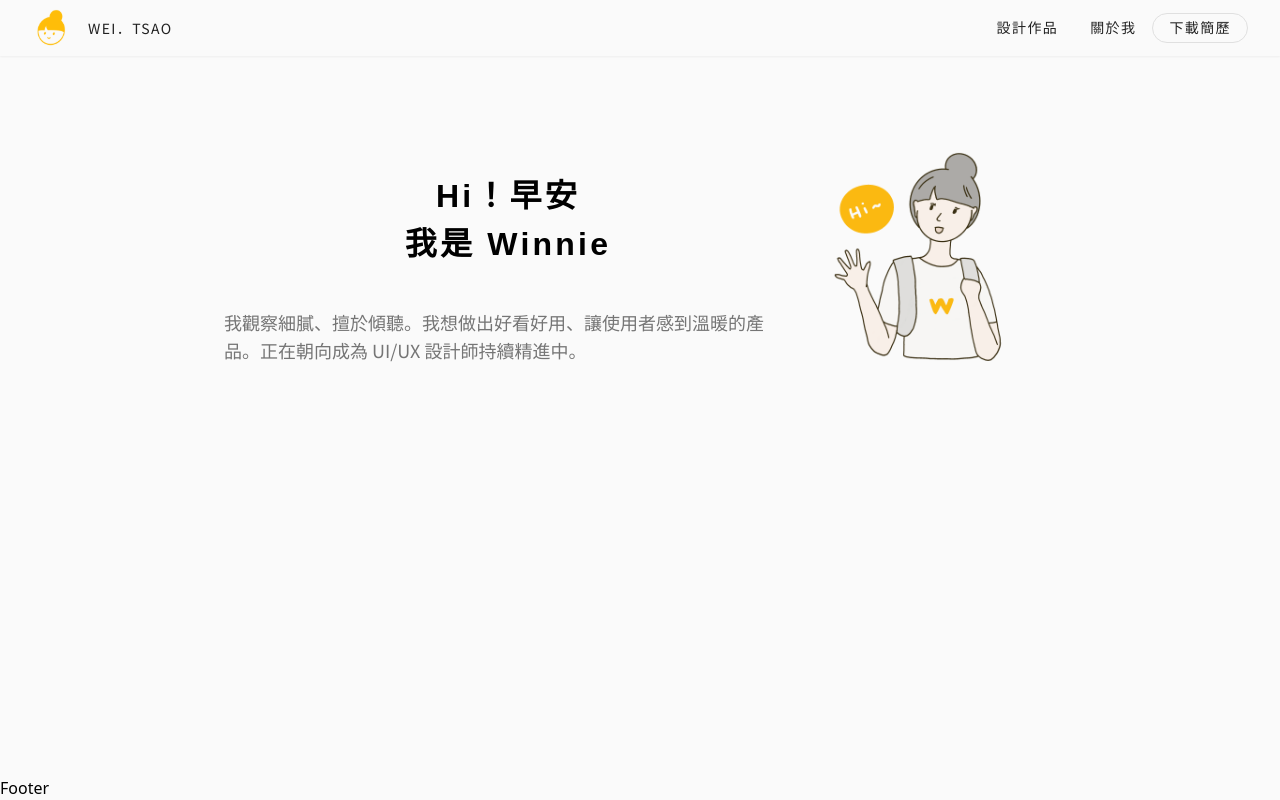
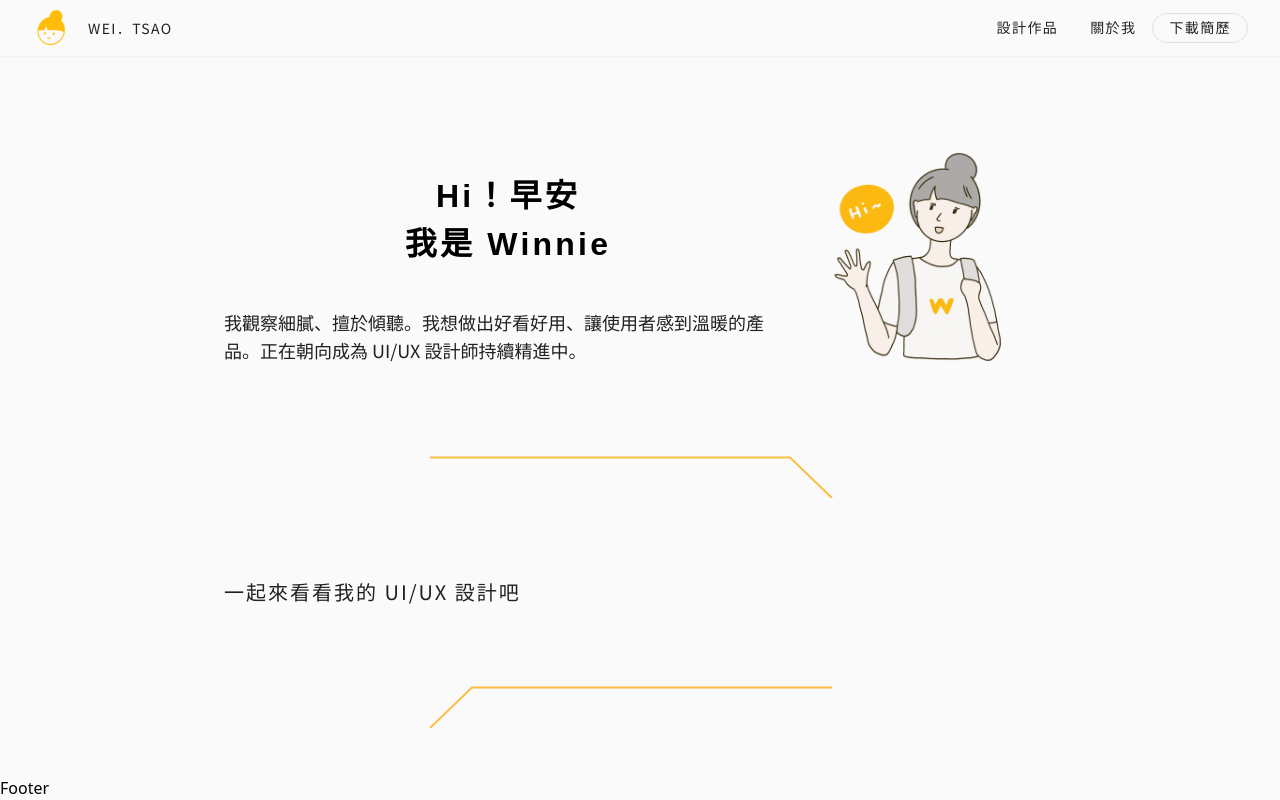
Before and after one commit to weicheng2138/portfolio-weitsao-v2, a Next.js app: page / in a window 1280 px wide. Built offline with nearby package versions, Linux system fonts and the light colour scheme.

Commit message:
feat(customhr): complete customHR and config something in the global.css

```diff
--- /dev/null
+++ b/src/components/CustomHR.tsx
@@ -0,0 +1,29 @@
+type Props = {
+  direction: 'left' | 'right';
+  className?: string;
+};
+const CustomHR = ({ direction, className }: Props) => {
+  return (
+    <span className={`${className} block h-[42px]`}>
+      {direction === 'left' && (
+        <svg viewBox="0 0 420 42" className="h-full w-full">
+          <polyline
+            points="0,42 42,1.5 402,1.5"
+            className="fill-none stroke-current stroke-2 text-primary"
+          />
+        </svg>
+      )}
+      {direction === 'right' && (
+        <svg viewBox="0 0 420 42" className="h-full w-full">
+          <polyline
+            points="0,1.5 360,1.5 402,42"
+            className="fill-none stroke-current stroke-2 text-primary"
+          />
+        </svg>
+      )}
+      <hr className="border-none border-transparent" />
+    </span>
+  );
+};
+
+export default CustomHR;
--- a/src/pages/index.tsx
+++ b/src/pages/index.tsx
@@ -1,3 +1,4 @@
+import CustomHR from '@/components/CustomHR';
 import CustomLink from '@/components/CustomLink';
 import { SiteIcon, SocialIcon } from '@/components/Icons';
 import Head from 'next/head';
@@ -38,7 +39,7 @@ export default function Home() {
         <link rel="icon" href="/favicon.ico" />
       </Head>
       <main>
-        <section className="flex flex-col items-center justify-center pt-10 sm:flex-row-reverse sm:gap-6 sm:pt-20">
+        <section className="mb-10 flex flex-col items-center justify-center pt-10 sm:mb-20 sm:flex-row-reverse sm:gap-6 sm:pt-20">
           <Image
             src={`/gif/site-cover.gif`}
             alt="site cover for portfolio"
@@ -47,18 +48,22 @@ export default function Home() {
             priority
           />
           <div className="flex flex-col items-center justify-center">
-            <h1 className="mt-6 font-notoSerif text-[32px] font-bold tracking-wide">
-              Hi！{periodDictionary[periods]}
-            </h1>
-            <h1 className="font-notoSerif text-[32px] font-bold tracking-wide">
-              我是 Winnie
-            </h1>
-            <p className="mt-10 font-notoSans text-lg font-light text-secondary03">
+            <h1 className="mt-6">Hi！{periodDictionary[periods]}</h1>
+            <h1>我是 Winnie</h1>
+            <p className="mt-10">
               我觀察細膩、擅於傾聽。我想做出好看好用、讓使用者感到溫暖的產品。正在朝向成為
               UI/UX 設計師持續精進中。
             </p>
           </div>
         </section>
+
+        <CustomHR direction="right" className="mb-10 sm:mb-20" />
+
+        <section id="project" className='className="mb-10 md:mb-20'>
+          <h2 className="mb-10">一起來看看我的 UI/UX 設計吧</h2>
+        </section>
+
+        <CustomHR direction="left" />
       </main>
     </>
   );
--- a/src/styles/globals.css
+++ b/src/styles/globals.css
@@ -1,5 +1,28 @@
 /* @import url('https://fonts.googleapis.com/css2?family=Noto+Sans+TC&family=Noto+Serif+TC:wght@700;900&display=swap'); */
-
 @tailwind base;
 @tailwind components;
 @tailwind utilities;
+
+h1 {
+  @apply font-notoSerif text-[32px] font-bold tracking-wide;
+}
+
+h2 {
+  @apply font-notoSans text-xl tracking-wide text-secondary04;
+}
+
+h3 {
+  @apply font-notoSerif text-[20px] font-black text-primaryDark;
+}
+
+p {
+  @apply font-notoSans text-lg font-light text-secondary04;
+}
+
+li {
+  @apply font-notoSans text-secondary03;
+}
+
+a {
+  @apply font-sans;
+}
```
